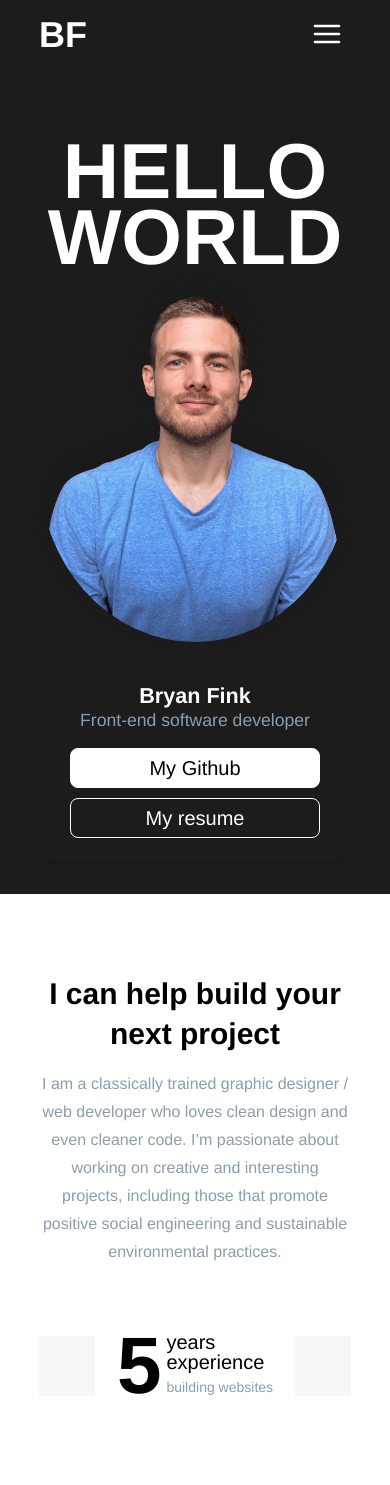
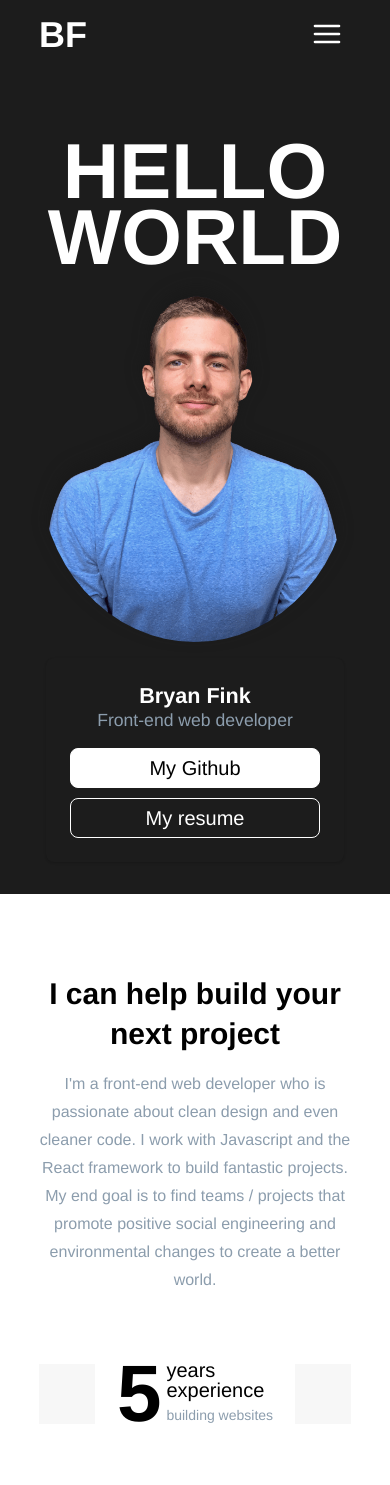
Before and after one commit to BryanMF87/portfolio-2022, a React (Create React App) app: page / in a window 390 px wide. Shown: the top 1485 px of the page. Built offline with nearby package versions, Linux system fonts and the light colour scheme.

Commit message:
updated name card title and intro paragraph to match github statment.

```diff
--- a/src/pages/homePage/homePage.css
+++ b/src/pages/homePage/homePage.css
@@ -233,7 +233,7 @@
     }
 
     .hero-info {
-        height: 6.55rem;
+        height: 6.5rem;
         left: 0;
         right: 0;
         margin: 0 auto;
--- a/src/pages/homePage/homePage.js
+++ b/src/pages/homePage/homePage.js
@@ -22,7 +22,7 @@ const HomePage = ({ isOpen, setIsOpen, activeProject, setActiveProject}) => {
                     <img className="hero-image" src={me} alt=""/>
                     <div className="hero-info">
                         <h4>Bryan Fink</h4>
-                        <h5 className="light">Front-end software developer</h5>
+                        <h5 className="light">Front-end web developer</h5>
                         <div className="hero-buttons">
                             <a href="https://github.com/BryanMF87" target="_blank" rel="noopener noreferrer">
                                 <button className="white">My Github</button>
@@ -40,8 +40,9 @@ const HomePage = ({ isOpen, setIsOpen, activeProject, setActiveProject}) => {
                     <div className="about-me">
                         <h3>I can help build your next project</h3>
                         <p className="light">
-                            I am a classically trained graphic designer / web developer who loves clean design and even cleaner code.
-                            I’m passionate about working on creative and interesting projects, including those that promote positive social engineering and sustainable environmental practices.
+                            I'm a front-end web developer who is passionate about clean design and even cleaner code.
+                            I work with Javascript and the React framework to build fantastic projects.
+                            My end goal is to find teams / projects that promote positive social engineering and environmental changes to create a better world.
                         </p>
                     </div>
 
```
